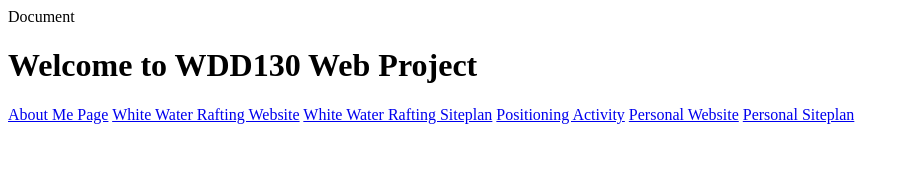
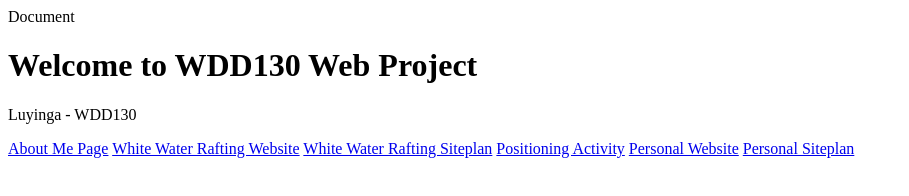
Before and after one commit to luyinga/wdd130old, a plain HTML site: page index.html in a window 1280 px wide. Shown: the whole page, without its empty margins (0-909 px from the left). Drawn offline with Linux system fonts and the light colour scheme.

Commit message:
Added a paragraph

```diff
--- a/index.html
+++ b/index.html
@@ -9,6 +9,7 @@
 <body>
 <h1>Welcome to WDD130 Web Project</h1>
 <nav>
+<p> Luyinga - WDD130</p>
   <a href="aboutme/index.html">About Me Page</a>
   <a href="wwr/index.html">White Water Rafting Website</a>
   <a href="wwr/site-plan-rafting.html">White Water Rafting Siteplan</a>
```
